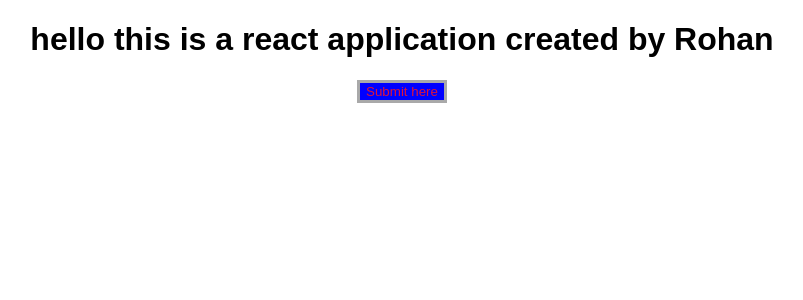
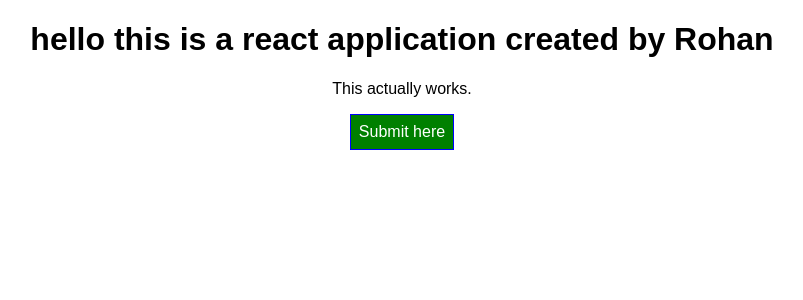
Before and after one commit to rohanpaspallu/learn-react, a React (Create React App) app: page / in a window 1280 px wide. Shown: the top 300 px of the page, without its empty margins (238-1041 px from the left). Built offline with nearby package versions, Linux system fonts and the light colour scheme.

Commit message:
worked with dynamic style casting in react js using inline and css

```diff
--- a/src/App.css
+++ b/src/App.css
@@ -2,9 +2,18 @@
   text-align: center;
 }
 
-button {
-  background-color: blue;
-  border: 3px solid darkgray;
+/* button {
+  background-color: green;
+  color: white;
+  border: 1px solid blue;
   cursor: pointer;
-  color: crimson;
+} */
+
+
+.red{
+  color: red;
 }
+
+.bold{
+  font-weight: bold;
+}
--- a/src/App.js
+++ b/src/App.js
@@ -68,6 +68,14 @@ class App extends Component{
 
   render(){
 
+    const style = {
+      backgroundColor: 'green',
+      color: 'white',
+      border: '1px solid blue',
+      font: 'inherit',
+      padding: '8px',
+      cursor: 'pointer',
+    };
     let persons = null;
     if(this.state.showPersons){
       persons = (
@@ -82,11 +90,26 @@ class App extends Component{
           })}
         </div>
       );
+      style.backgroundColor= 'red';
     }
+
+
+    const classes = [];
+
+    if(this.state.persons.length<=2){
+      classes.push('red');
+    }
+
+    if(this.state.persons.length<=1){
+      classes.push('bold');
+    }
+
     return (
       <div className="App">
         <h1>hello this is a react application created by Rohan</h1>
-        <button onClick={this.togglePersonsHandler}>Submit here</button>
+
+        <p className={classes.join(' ')}> This actually works.</p>
+        <button onClick={this.togglePersonsHandler} style={style}>Submit here</button>
         {persons}
       </div>
     );
```
